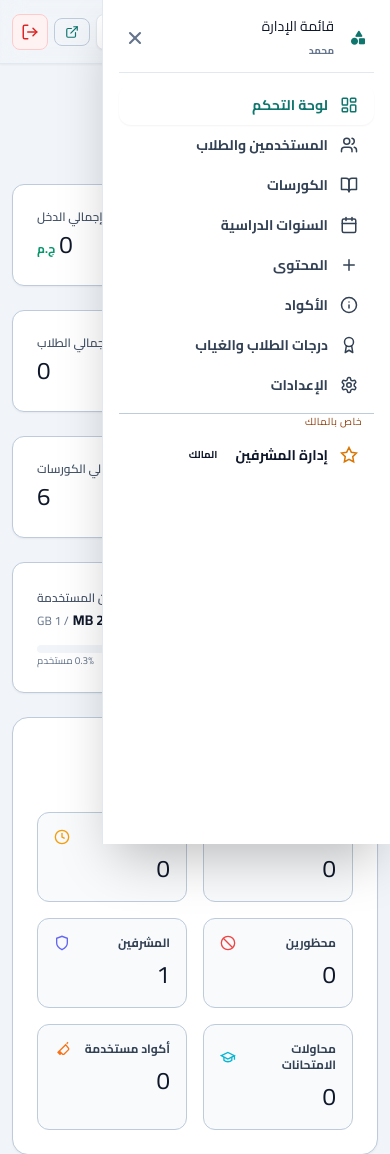
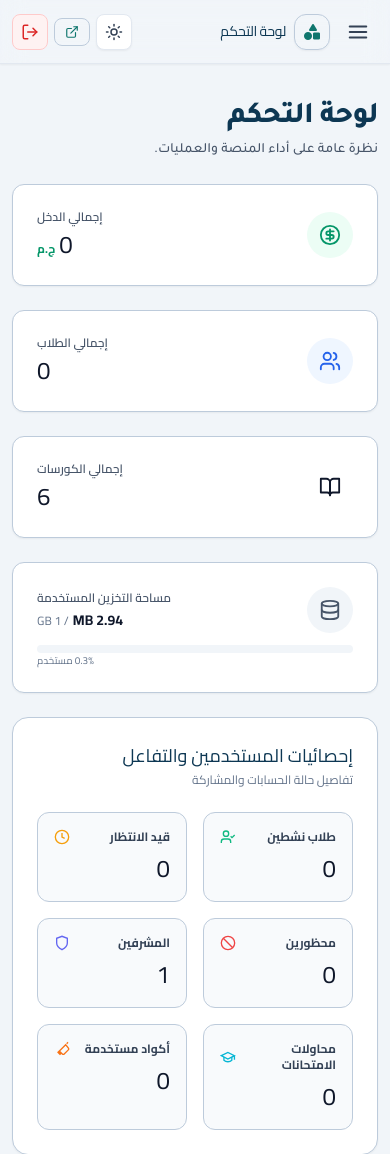
Before and after one commit to AsmaelShowky70/MohamedYousef_Academy, a PHP site: page /admin/index.php in a window 390 px wide. Shown: the top 1154 px of the page. Run offline with PHP 8.4, Linux system fonts and the light colour scheme; a user stored in the database is signed in; data comes from the database, SQL or seed files in the repository; data that the repository does not hold is empty; some libraries are stand-ins or nearby versions; some web fonts are replaced.

Commit message:
fix: resolve admin drawer close button (X) and backdrop touch handling, and fix dashboard button visibility in light mode

```diff
--- a/admin/header.php
+++ b/admin/header.php
@@ -266,6 +266,77 @@ $db = getDB();
         html.dark .bg-slate-200 {
             background-color: #334155 !important;
         }
+
+        /* ======================================================== */
+        /* Mobile Admin Sidebar Drawer */
+        /* ======================================================== */
+        #adminSidebarBackdrop {
+            display: none;
+            position: fixed;
+            inset: 0;
+            background-color: rgba(15, 23, 42, 0.7);
+            backdrop-filter: blur(4px);
+            -webkit-backdrop-filter: blur(4px);
+            z-index: 9998;
+            opacity: 0;
+            transition: opacity 0.25s ease;
+        }
+        #adminSidebarBackdrop.is-open {
+            display: block !important;
+            opacity: 1 !important;
+        }
+
+        @media (max-width: 1023px) {
+            #adminSidebar {
+                position: fixed !important;
+                top: 0 !important;
+                bottom: 0 !important;
+                right: 0 !important;
+                width: 18rem !important;
+                max-width: 85vw !important;
+                height: 100vh !important;
+                max-height: 100vh !important;
+                z-index: 9999 !important;
+                background-color: #ffffff !important;
+                box-shadow: -5px 0 25px rgba(0, 0, 0, 0.35) !important;
+                transform: translateX(105%) !important;
+                transition: transform 0.25s cubic-bezier(0.4, 0, 0.2, 1), visibility 0.25s !important;
+                display: flex !important;
+                flex-direction: column !important;
+                visibility: hidden !important;
+                pointer-events: none !important;
+                overflow-y: auto !important;
+            }
+            html.dark #adminSidebar {
+                background-color: #0b1522 !important;
+                border-color: #1e3347 !important;
+            }
+            #adminSidebar.is-open {
+                transform: translateX(0) !important;
+                visibility: visible !important;
+                pointer-events: auto !important;
+            }
+        }
+
+        @media (min-width: 1024px) {
+            #adminSidebar {
+                position: static !important;
+                transform: none !important;
+                visibility: visible !important;
+                pointer-events: auto !important;
+                width: 16rem !important;
+                display: flex !important;
+                height: auto !important;
+                z-index: auto !important;
+                box-shadow: none !important;
+            }
+            #adminSidebarBackdrop {
+                display: none !important;
+            }
+            .admin-mobile-only {
+                display: none !important;
+            }
+        }
     </style>
 </head>
 <body class="min-h-screen bg-slate-100/70 text-slate-900 antialiased flex flex-col">
@@ -275,8 +346,8 @@ $db = getDB();
     <!-- Right side: Title & Mobile Toggle -->
     <div class="flex items-center gap-2 sm:gap-3">
         <!-- Mobile Sidebar Toggle -->
-        <button type="button" id="adminSidebarToggle" onclick="toggleAdminSidebar()" class="lg:hidden inline-flex items-center justify-center p-2 rounded-xl text-slate-700 hover:text-slate-900 hover:bg-slate-100 dark:text-slate-200 dark:hover:bg-slate-800 transition cursor-pointer" aria-label="فتح القائمة الرئيسية">
-            <svg xmlns="http://www.w3.org/2000/svg" width="22" height="22" viewBox="0 0 24 24" fill="none" stroke="currentColor" stroke-width="2.2" stroke-linecap="round" stroke-linejoin="round"><line x1="3" y1="12" x2="21" y2="12"/><line x1="3" y1="6" x2="21" y2="6"/><line x1="3" y1="18" x2="21" y2="18"/></svg>
+        <button type="button" id="adminSidebarToggle" onclick="toggleAdminSidebar()" class="lg:hidden inline-flex items-center justify-center w-10 h-10 rounded-xl text-slate-700 hover:text-slate-900 hover:bg-slate-100 dark:text-slate-200 dark:hover:bg-slate-800 transition cursor-pointer" aria-label="فتح القائمة الرئيسية">
+            <svg xmlns="http://www.w3.org/2000/svg" width="22" height="22" viewBox="0 0 24 24" fill="none" stroke="currentColor" stroke-width="2.2" stroke-linecap="round" stroke-linejoin="round" class="pointer-events-none"><line x1="3" y1="12" x2="21" y2="12"/><line x1="3" y1="6" x2="21" y2="6"/><line x1="3" y1="18" x2="21" y2="18"/></svg>
         </button>
 
         <a href="/admin/index.php" class="flex items-center gap-2 group">
@@ -327,12 +398,12 @@ $db = getDB();
 </header>
 
 <!-- Mobile Sidebar Backdrop Overlay -->
-<div id="adminSidebarBackdrop" onclick="closeAdminSidebar()" class="fixed inset-0 bg-slate-900/60 backdrop-blur-sm z-40 hidden transition-opacity duration-300 opacity-0 lg:hidden"></div>
+<div id="adminSidebarBackdrop" onclick="closeAdminSidebar()"></div>
 
 <!-- Main Page Layout Container (Sidebar on Right, Content on Left) -->
 <div class="flex-1 flex w-full relative">
     <!-- Right Sidebar Navigation (Drawer on Mobile, Fixed Sidebar on Desktop) -->
-    <aside id="adminSidebar" class="fixed inset-y-0 right-0 z-50 w-72 max-w-[85vw] bg-white dark:bg-[#0b1522] border-l border-slate-200 dark:border-slate-800 p-4 space-y-1.5 overflow-y-auto transform translate-x-full lg:translate-x-0 lg:static lg:w-64 lg:flex-shrink-0 lg:bg-[#eef3f8]/70 lg:min-h-[calc(100vh-64px)] shadow-2xl lg:shadow-none transition-transform duration-300 ease-in-out flex flex-col justify-between">
+    <aside id="adminSidebar" class="border-l border-slate-200 dark:border-slate-800 p-4 space-y-1.5 overflow-y-auto lg:w-64 lg:flex-shrink-0 lg:bg-[#eef3f8]/70 lg:min-h-[calc(100vh-64px)] flex flex-col justify-between">
         <div>
             <!-- Mobile Drawer Top Header (Shown on mobile only) -->
             <div class="flex items-center justify-between pb-3 mb-3 border-b border-slate-200 dark:border-slate-800 lg:hidden">
@@ -345,8 +416,8 @@ $db = getDB();
                         <span class="text-[10px] text-slate-400 font-bold"><?= htmlspecialchars($adminUser['firstName'] ?? 'المسؤول') ?></span>
                     </div>
                 </div>
-                <button type="button" onclick="closeAdminSidebar()" class="p-1.5 rounded-lg text-slate-400 hover:text-slate-700 dark:hover:text-white hover:bg-slate-100 dark:hover:bg-slate-800 transition" aria-label="إغلاق القائمة">
-                    <svg xmlns="http://www.w3.org/2000/svg" width="20" height="20" viewBox="0 0 24 24" fill="none" stroke="currentColor" stroke-width="2.5" stroke-linecap="round" stroke-linejoin="round"><line x1="18" y1="6" x2="6" y2="18"/><line x1="6" y1="6" x2="18" y2="18"/></svg>
+                <button type="button" id="adminCloseSidebarBtn" onclick="closeAdminSidebar()" class="w-9 h-9 flex items-center justify-center rounded-xl bg-slate-100 hover:bg-slate-200 dark:bg-slate-800 dark:hover:bg-slate-700 text-slate-500 hover:text-slate-900 dark:text-slate-300 dark:hover:text-white transition cursor-pointer" aria-label="إغلاق القائمة">
+                    <svg xmlns="http://www.w3.org/2000/svg" width="20" height="20" viewBox="0 0 24 24" fill="none" stroke="currentColor" stroke-width="2.5" stroke-linecap="round" stroke-linejoin="round" class="pointer-events-none"><line x1="18" y1="6" x2="6" y2="18"/><line x1="6" y1="6" x2="18" y2="18"/></svg>
                 </button>
             </div>
 
@@ -397,7 +468,7 @@ $db = getDB();
 
             <?php if (hasAdminPermission('settings', $adminUser)): ?>
             <a href="/admin/settings.php" class="flex w-full items-center gap-3 rounded-xl px-4 py-2.5 text-sm font-bold transition <?= ($activeAdminNav ?? '') === 'settings' ? 'bg-white text-[#0f766e] shadow-sm dark:bg-[#162c44] dark:text-teal-400' : 'text-slate-600 hover:bg-white/70 hover:text-slate-900 dark:text-slate-400 dark:hover:bg-[#132337] dark:hover:text-white' ?>">
-                <svg xmlns="http://www.w3.org/2000/svg" width="18" height="18" viewBox="0 0 24 24" fill="none" stroke="currentColor" stroke-width="2" stroke-linecap="round" stroke-linejoin="round"><path d="M12.22 2h-.44a2 2 0 0 0-2 2v.18a2 2 0 0 1-1 1.73l-.43.25a2 2 0 0 1-2 0l-.15-.08a2 2 0 0 0-2.73.73l-.22.38a2 2 0 0 0 .73 2.73l.15.1a2 2 0 0 1 1 1.72v.51a2 2 0 0 1-1 1.74l-.15.09a2 2 0 0 0-.73 2.73l.22.38a2 2 0 0 0 2.73.73l.15-.08a2 2 0 0 1 2 0l.43.25a2 2 0 0 1 1 1.73V20a2 2 0 0 0 2 2h.44a2 2 0 0 0 2-2v-.18a2 2 0 0 1 1-1.73l.43-.25a2 2 0 0 1 2 0l.15.08a2 2 0 0 0 2.73-.73l.22-.39a2 2 0 0 0-.73-2.73l-.15-.08a2 2 0 0 1-1-1.74v-.5a2 2 0 0 1 1-1.74l.15-.09a2 2 0 0 0 .73-2.73l-.22-.38a2 2 0 0 0-2.73-.73l-.15.08a2 2 0 0 1-2 0l-.43-.25a2 2 0 0 1-1-1.73V4a2 2 0 0 0-2-2z"/><circle cx="12" cy="12" r="3"/></svg>
+                <svg xmlns="http://www.w3.org/2000/svg" width="18" height="18" viewBox="0 0 24 24" fill="none" stroke="currentColor" stroke-width="2" stroke-linecap="round" stroke-linejoin="round"><path d="M12.22 2h-.44a2 2 0 0 0-2 2v.18a2 2 0 0 1-1 1.73l-.43.25a2 2 0 0 1-2 0l-.15-.08a2 2 0 0 0-2.73.73l-.22.38a2 2 0 0 0 .73 2.73l.15.1a2 2 0 0 1 1 1.72v.51a2 2 0 0 1-1 1.74l-.15.09a2 2 0 0 0-.73 2.73l.22.38a2 2 0 0 0 2.73.73l.15-.08a2 2 0 0 1 2 0l.43.25a2 2 0 0 1 1 1.73V20a2 2 0 0 0 2 2h.44a2 2 0 0 0 2-2v-.18a2 2 0 0 1 1-1.73l.43-.25a2 2 0 0 1 2 0l.15.08a2 2 0 0 0 2.73-.73l.22-.39a2 2 0 0 0-.73-2.73l-.15-.08a2 2 0 0 1-1-1.74v-.5a2 2 0 0 1 1-1.74l.15-.09a2 2 0 0 0 .73-2.73l-.22-.38a2 2 0 0 0-2.73-.73l-.15.08a2 2 0 0 1 2 0l.43.25a2 2 0 0 1 1 1.73V4a2 2 0 0 0-2-2z"/><circle cx="12" cy="12" r="3"/></svg>
                 <span>الإعدادات</span>
             </a>
             <?php endif; ?>
@@ -434,43 +505,30 @@ function toggleTheme() {
     } catch(e) {}
 }
 
-function toggleAdminSidebar() {
-    const sidebar = document.getElementById('adminSidebar');
-    const backdrop = document.getElementById('adminSidebarBackdrop');
-    if (!sidebar || !backdrop) return;
-    const isClosed = sidebar.classList.contains('translate-x-full');
-    if (isClosed) {
-        openAdminSidebar();
-    } else {
-        closeAdminSidebar();
-    }
-}
-
 function openAdminSidebar() {
     const sidebar = document.getElementById('adminSidebar');
     const backdrop = document.getElementById('adminSidebarBackdrop');
-    if (!sidebar || !backdrop) return;
-    backdrop.classList.remove('hidden');
-    void backdrop.offsetWidth; // Force reflow
-    backdrop.classList.remove('opacity-0');
-    backdrop.classList.add('opacity-100');
-    sidebar.classList.remove('translate-x-full');
-    document.body.classList.add('overflow-hidden', 'lg:overflow-auto');
+    if (sidebar) sidebar.classList.add('is-open');
+    if (backdrop) backdrop.classList.add('is-open');
+    document.body.style.overflow = 'hidden';
 }
 
 function closeAdminSidebar() {
     const sidebar = document.getElementById('adminSidebar');
     const backdrop = document.getElementById('adminSidebarBackdrop');
-    if (!sidebar || !backdrop) return;
-    sidebar.classList.add('translate-x-full');
-    backdrop.classList.remove('opacity-100');
-    backdrop.classList.add('opacity-0');
-    setTimeout(() => {
-        if (sidebar && sidebar.classList.contains('translate-x-full')) {
-            backdrop.classList.add('hidden');
-        }
-    }, 300);
-    document.body.classList.remove('overflow-hidden', 'lg:overflow-auto');
+    if (sidebar) sidebar.classList.remove('is-open');
+    if (backdrop) backdrop.classList.remove('is-open');
+    document.body.style.overflow = '';
+}
+
+function toggleAdminSidebar() {
+    const sidebar = document.getElementById('adminSidebar');
+    if (!sidebar) return;
+    if (sidebar.classList.contains('is-open')) {
+        closeAdminSidebar();
+    } else {
+        openAdminSidebar();
+    }
 }
 
 window.addEventListener('resize', function() {
@@ -480,6 +538,21 @@ window.addEventListener('resize', function() {
 });
 
 document.addEventListener('DOMContentLoaded', function() {
+    const closeBtn = document.getElementById('adminCloseSidebarBtn');
+    if (closeBtn) {
+        closeBtn.addEventListener('click', function(e) {
+            e.preventDefault();
+            e.stopPropagation();
+            closeAdminSidebar();
+        });
+    }
+    const backdrop = document.getElementById('adminSidebarBackdrop');
+    if (backdrop) {
+        backdrop.addEventListener('click', function(e) {
+            e.preventDefault();
+            closeAdminSidebar();
+        });
+    }
     const sidebar = document.getElementById('adminSidebar');
     if (sidebar) {
         sidebar.querySelectorAll('a').forEach(link => {
```
Also changed, not shown: index.php (+4 -4 lines).
